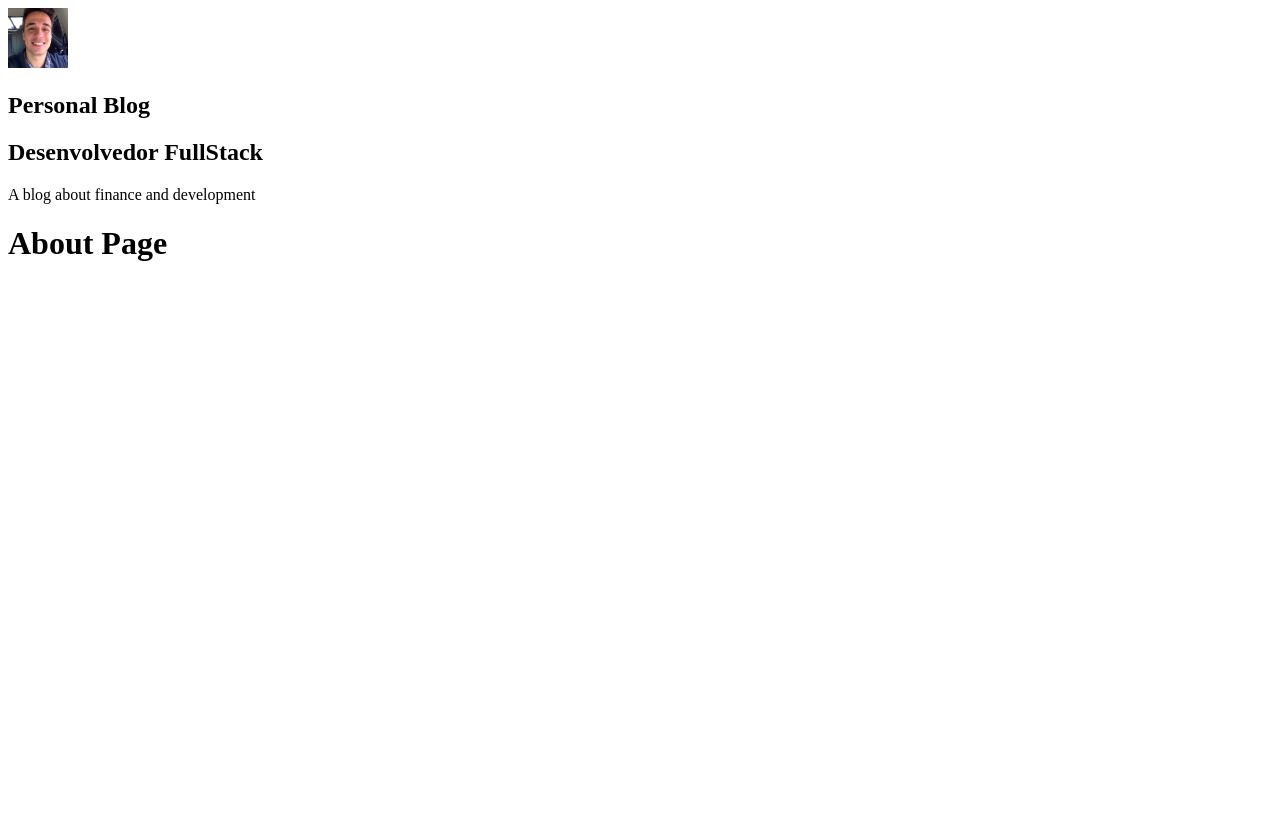
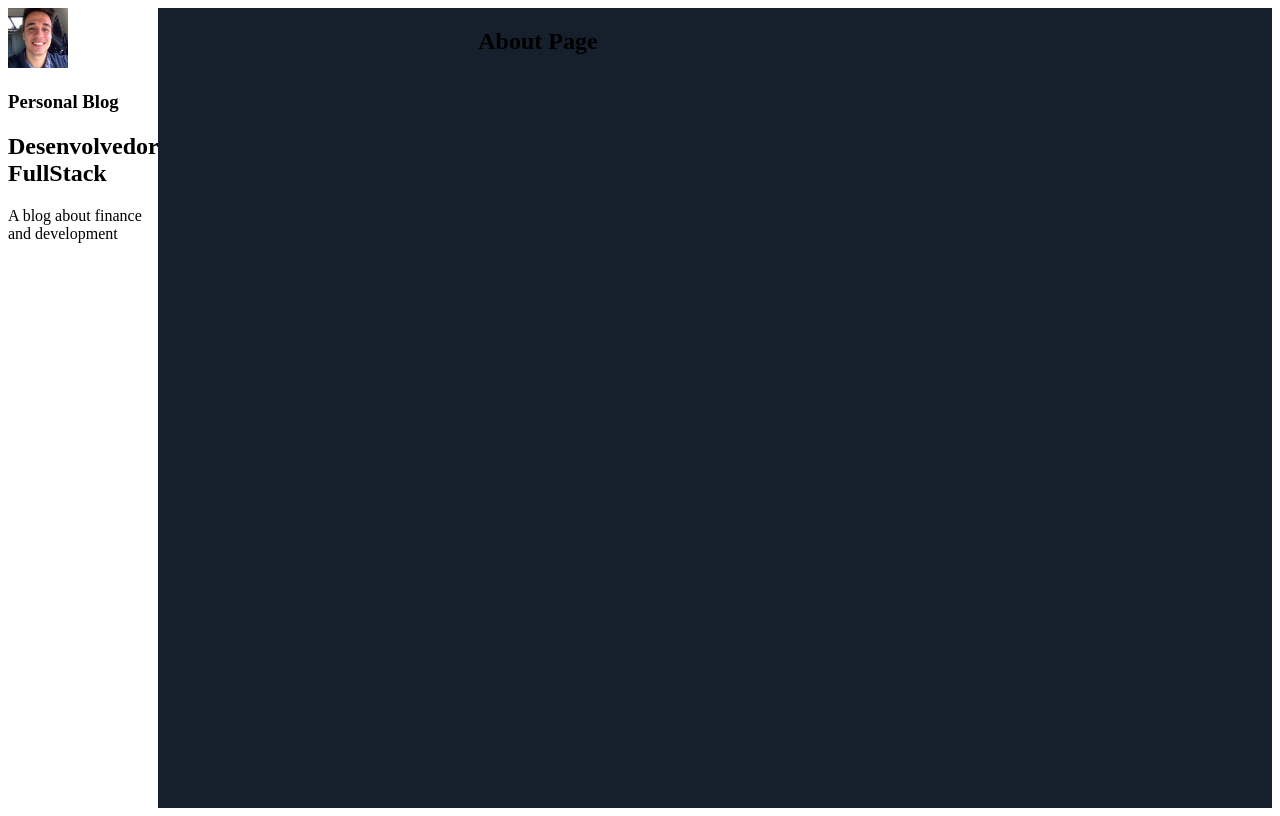
Before and after one commit to balduccimurilo/Blog-Gatsby-React, a Gatsby site: page /about in a window 1280 px wide. Built offline with nearby package versions, Linux system fonts and the light colour scheme; Gatsby itself is replaced by a stand-in of ours.

Commit message:
last update working

```diff
--- a/gatsby-config.js
+++ b/gatsby-config.js
@@ -1,4 +1,7 @@
 module.exports = {
+
+
+
   siteMetadata: {
     title: `Personal Blog`,
     position: `Desenvolvedor FullStack`,
@@ -28,6 +31,7 @@ module.exports = {
         icon: `src/images/gatsby-icon.png`, // This path is relative to the root of the site.
       },
     },
+    `gatsby-plugin-styled-components`,
     // this (optional) plugin enables Progressive Web App + Offline functionality
     // To learn more, visit: https://gatsby.dev/offline
     // `gatsby-plugin-offline`,
--- /dev/null
+++ b/src/components/Layout/index.js
@@ -0,0 +1,33 @@
+import React from "react"
+import PropTypes from "prop-types"
+import Profile from "../Profile"
+
+import styled from "styled-components"
+
+const LayoutWrapper = styled.section`
+  display: flex;
+`
+
+const LayoutMain = styled.main`
+  background: #16202c;
+  min-height: 100vh;
+  padding: 0 3.75rem 0 20rem;
+  width: 100%;
+`
+
+const Layout = ({ children }) => {
+  return (
+    <LayoutWrapper>
+      <aside>
+        <Profile />
+      </aside>
+      <LayoutMain>{children}</LayoutMain>
+    </LayoutWrapper>
+  )
+}
+
+Layout.propTypes = {
+  children: PropTypes.node.isRequired,
+}
+
+export default Layout
--- a/src/components/layout.js
+++ /dev/null
@@ -1,22 +0,0 @@
-import React from "react";
-import PropTypes from "prop-types";
-import Profile from "./Profile";
-
-
-const Layout = ({ children }) => {
-
-  return (
-    <>
-        <aside>
-          <Profile />
-        </aside>
-        <main>{children}</main>
-    </>
-  )
-}
-
-Layout.propTypes = {
-  children: PropTypes.node.isRequired,
-}
-
-export default Layout
--- a/src/pages/404.js
+++ b/src/pages/404.js
@@ -1,6 +1,6 @@
 import React from "react"
 
-import Layout from "../components/layout"
+import Layout from "../components/Layout"
 import SEO from "../components/seo"
 
 const NotFoundPage = () => (
--- a/src/pages/about.js
+++ b/src/pages/about.js
@@ -1,7 +1,5 @@
 import React from 'react';
-import { Link } from 'gatsby';
-
-import Layout from "../components/layout"
+import Layout from "../components/Layout"
 import SEO from "../components/seo"
 
 const AboutPage = () => (
@@ -13,4 +11,4 @@ const AboutPage = () => (
   </>
 )
 
-export default AboutPage;
+export default AboutPage
--- a/src/pages/index.js
+++ b/src/pages/index.js
@@ -1,7 +1,5 @@
 import React from "react"
-import {Link} from 'gatsby';
-
-import Layout from "../components/layout"
+import Layout from "../components/Layout"
 import SEO from "../components/seo"
 
 const IndexPage = () => (
@@ -11,4 +9,4 @@ const IndexPage = () => (
   </Layout>
 )
 
-export default IndexPage;
+export default IndexPage
```
Also changed, not shown: package.json (+18 -19 lines), 1 other file.
